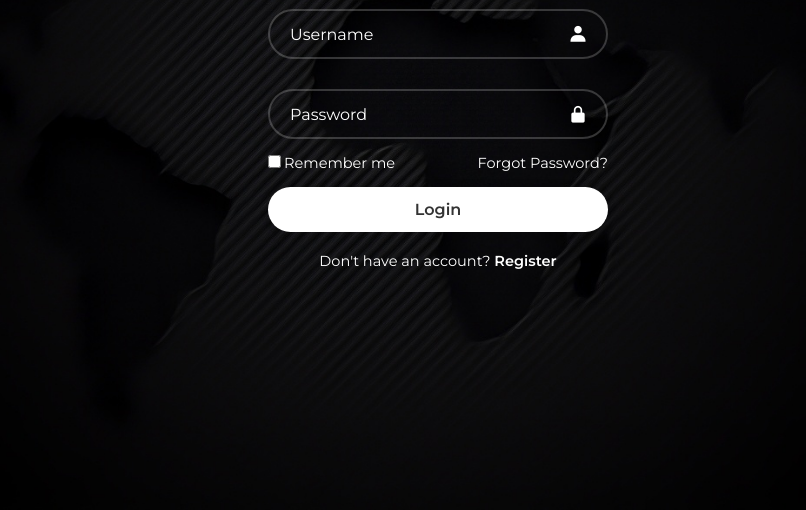
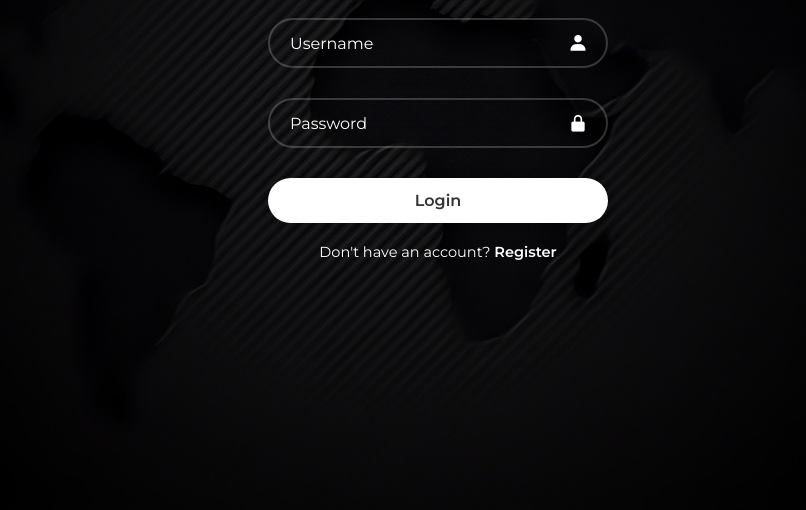
Before and after one commit to keeper-04/LoginPage, a plain HTML site: page front-end/login.html in a window 1280 px wide. Shown: the part 290-800 px from the top of the page, without its empty margins (202-1008 px from the left). Drawn offline with nearby package versions, Linux system fonts and the light colour scheme; a web font is replaced by a local one.

Commit message:
remember me and forgot password comments

```diff
--- a/front-end/login.html
+++ b/front-end/login.html
@@ -21,10 +21,10 @@
         <i class="bx bxs-lock-alt"></i>
       </div>
 
-      <div class="remember-forgot">
+      <!-- <div class="remember-forgot">
         <label><input type="checkbox">Remember me</label>
         <a href="#">Forgot Password?</a>
-      </div>
+      </div> -->
 
       <button type="submit" class="btn">Login</button>
 
```
